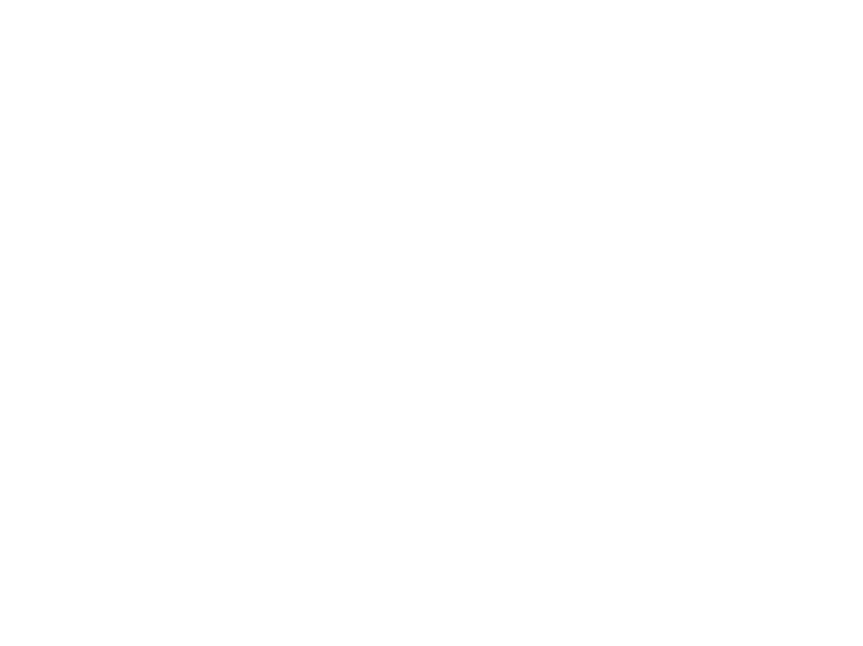
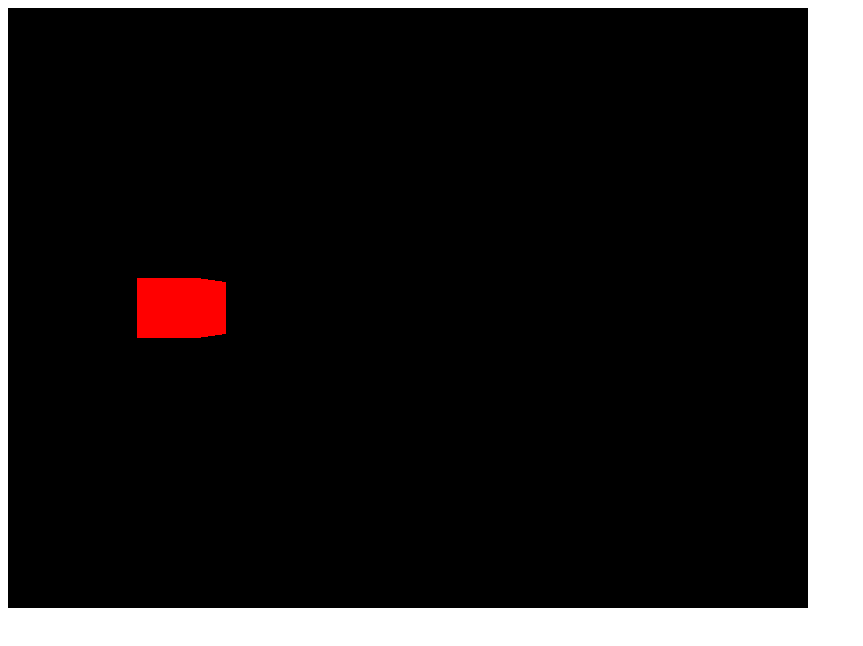
Before and after one commit to Tahawaztaken/ThreeJSJourney, a plain HTML site: page 03-basic-scene/index.html in a window 1280 px wide. Shown: the whole page, without its empty margins (0-863 px from the left). Drawn offline with Linux system fonts and the light colour scheme.

Commit message:
Made my first cube.

```diff
--- a/03-basic-scene/index.html
+++ b/03-basic-scene/index.html
@@ -7,6 +7,8 @@
     <title>Basic Scene</title>
 </head>
 <body>
+    <!-- Canvas needed for three.js to make our scene -->
+    <canvas class="webgl"></canvas>
     <script src="three.min.js"></script>
     <script src="script.js"></script>
 </body>
--- a/03-basic-scene/script.js
+++ b/03-basic-scene/script.js
@@ -1 +1,31 @@
-console.log("Hello")
+const scene = new THREE.Scene() //Gotta define a scene first
+
+// Creating a Red Cube
+//For every object we need its geometry (shape) and its material (colour, shine... all that stuff). We can use that to make a Mesh of the object. Mesh = geometry x material
+const geometryBox = new THREE.BoxGeometry(1, 1, 1)
+const materialBox = new THREE.MeshBasicMaterial({color: 'red'})
+const meshBox = new THREE.Mesh(geometryBox, materialBox)
+scene.add(meshBox) // This here adds our box into the scene, duh
+
+//Camera
+const sizes = {  //These are used for our prespective camera
+    width: 800,
+    height: 600
+}
+
+const camera = new THREE.PerspectiveCamera(75, sizes.width / sizes.height) //Param1 = FOV, param2 = Aspect ratio(width/height)
+scene.add(camera) //Remember to move the camera so its not inside our objects
+camera.position.z = 7 //z is back or front, xy yk what it is
+camera.position.x = 4
+
+
+//Renderer
+const canvas = document.querySelector(".webgl") //Fetches html tag with this class, needed for renderer
+const renderer = new THREE.WebGLRenderer({              //Remember the renderer is () then {}
+    canvas: canvas
+})
+
+
+//We need to resize the renderer to match the camera
+renderer.setSize(sizes.width, sizes.height)
+renderer.render(scene, camera) // renderer needs scene and camera to init
```
